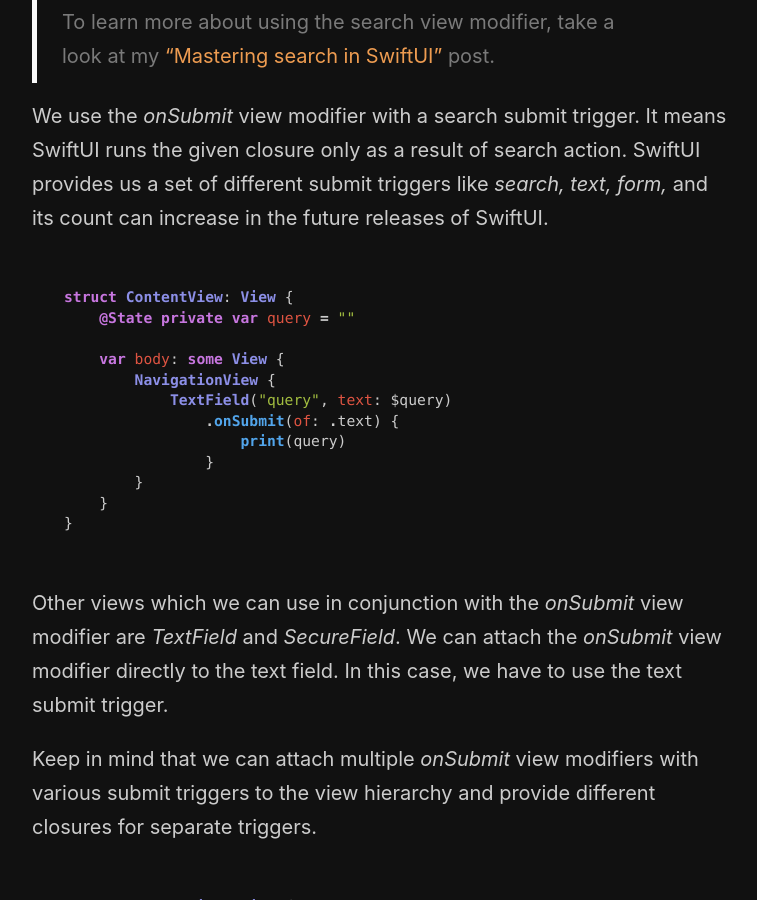
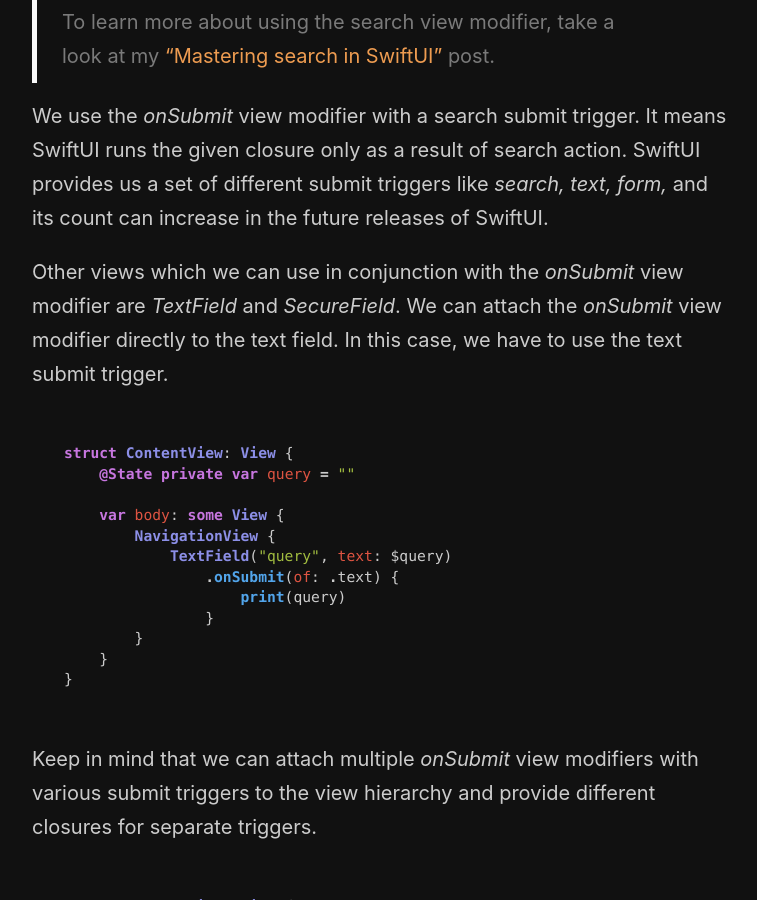
Before and after one commit to mecid/mecid.github.io, a Jekyll site: the page built from _posts/2021-07-21-submitting-values-to-swiftui-view.md, in a window 1280 px wide and 900 px high, scrolled down 1175 px. Shown: the whole window, without its empty margins (258-1015 px from the left). Built offline with Jekyll 4.4.1, drawn with Linux system fonts in a browser that asks for light colours; some of the changed lines change nothing that is shown.

Commit message:
submitting values post restructured

````diff
--- a/_posts/2021-07-21-submitting-values-to-swiftui-view.md
+++ b/_posts/2021-07-21-submitting-values-to-swiftui-view.md
@@ -36,6 +36,8 @@
 
 We use the *onSubmit* view modifier with a search submit trigger. It means SwiftUI runs the given closure only as a result of search action. SwiftUI provides us a set of different submit triggers like *search, text, form,* and its count can increase in the future releases of SwiftUI.
 
+Other views which we can use in conjunction with the *onSubmit* view modifier are *TextField* and *SecureField*. We can attach the *onSubmit* view modifier directly to the text field. In this case, we have to use the text submit trigger.
+
 ```swift
 struct ContentView: View {
     @State private var query = ""
@@ -50,8 +52,6 @@
     }
 }
 ```
-
-Other views which we can use in conjunction with the *onSubmit* view modifier are *TextField* and *SecureField*. We can attach the *onSubmit* view modifier directly to the text field. In this case, we have to use the text submit trigger.
 
 Keep in mind that we can attach multiple *onSubmit* view modifiers with various submit triggers to the view hierarchy and provide different closures for separate triggers.
 
````
